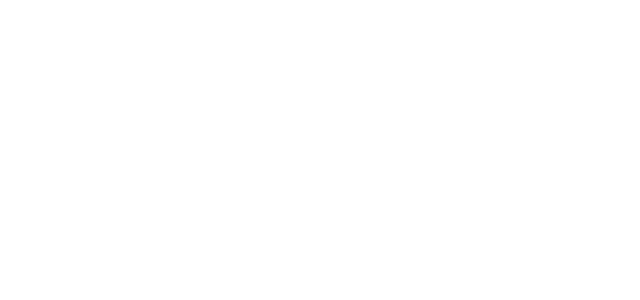
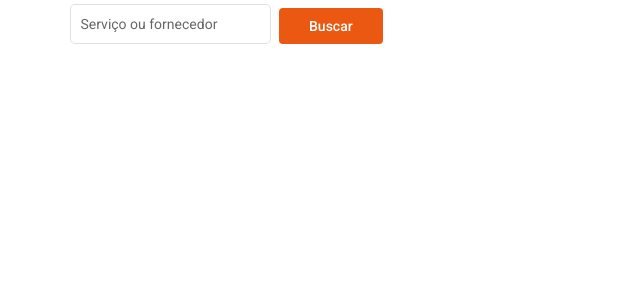
Before and after one commit to projetos1-marcai/marcai-web, an Angular app: page /search in a window 1280 px wide. Before the commit this address led to /. Shown: the top 300 px of the page, without its empty margins (0-640 px from the left). Built offline with nearby package versions, Linux system fonts and the light colour scheme.

Commit message:
Adicionada página de Busca (ainda não estilizada)

```diff
--- a/src/app/app-routing.module.ts
+++ b/src/app/app-routing.module.ts
@@ -3,10 +3,12 @@
 import { LandingComponent } from './core/layout/landing/landing.component';
 import { NgModule } from '@angular/core';
 import { RouterModule, Routes } from '@angular/router';
+import { SearchComponent } from './core/layout/search/search.component';
 
 const routes: Routes = [
   { path: '', component: LandingComponent },
   { path: 'home', component: HomeComponent },
+  { path: 'search', component: SearchComponent },
   {
     path: 'providers',
     loadChildren: () =>
@@ -29,4 +31,4 @@
   imports: [RouterModule.forRoot(routes)],
   exports: [RouterModule]
 })
-export class AppRoutingModule {}
+export class AppRoutingModule { }
--- a/src/app/core/core.module.ts
+++ b/src/app/core/core.module.ts
@@ -10,9 +10,10 @@
 import { FormsModule, ReactiveFormsModule } from '@angular/forms';
 import { MatFormFieldModule } from '@angular/material/form-field';
 import { MatInputModule } from '@angular/material/input';
+import { SearchComponent } from './layout/search/search.component';
 
 @NgModule({
-  declarations: [LayoutComponent, NavComponent, LandingComponent, HomeComponent],
+  declarations: [LayoutComponent, NavComponent, LandingComponent, HomeComponent, SearchComponent],
   imports: [
     CommonModule,
     RouterModule,
@@ -25,4 +26,4 @@
   ],
   exports: [LayoutComponent]
 })
-export class CoreModule {}
+export class CoreModule { }
--- /dev/null
+++ b/src/app/core/layout/search/search.component.html
@@ -0,0 +1,27 @@
+<div class="landing-container">
+    <div class="landing-content">
+        <div class="landing-content-section">
+            <div class="landing-content-section-wrapper layout-wrapper">
+                <div class="search-container">
+                    <form [formGroup]="searchForm" class="search-container-field">
+                        <mat-form-field appearance="outline" color="primary">
+                            <mat-label>Serviço ou fornecedor</mat-label>
+                            <input type="text" formControlName="search" matInput placeholder="Serviço ou fornecedor" />
+                        </mat-form-field>
+                        <button mat-flat-button class="custom-flat-button" (click)="handleSearch()"
+                            style="margin-left: 8px">
+                            Buscar
+                        </button>
+                    </form>
+                    <ul class="services-list">
+                        <li *ngFor="let service of services">
+                            <button type="button">
+                                <span class="title">{{service.titulo}}</span>
+                            </button>
+                        </li>
+                    </ul>
+                </div>
+            </div>
+        </div>
+    </div>
+</div>
--- /dev/null
+++ b/src/app/core/layout/search/search.component.ts
@@ -0,0 +1,56 @@
+import { Component, ElementRef, OnInit, ViewChild } from '@angular/core';
+import { FormControl, FormGroup } from '@angular/forms';
+import { ServicesService } from 'src/app/core/services/service/services.service';
+import { Service } from '../../models/service.model';
+
+@Component({
+  selector: 'app-search',
+  templateUrl: './search.component.html',
+  styleUrls: ['./search.component.scss']
+})
+export class SearchComponent implements OnInit {
+
+  services: Service[] = [];
+
+  b = [
+    { titulo: "a" },
+    { titulo: "B" },
+    { titulo: "a" },
+    { titulo: "a" },
+    { titulo: "a" },
+  ];
+
+  constructor(private servicesService: ServicesService) {
+  }
+
+  searchForm = new FormGroup({
+    search: new FormControl('')
+  });
+
+  ngOnInit(): void { }
+
+  handleLocation(): void { }
+
+  handleLogin(): void { }
+
+  handleRegistration(): void { }
+
+  handleSearch(): void {
+    const value = this.searchForm.value["search"];
+
+    if (value.trim() !== "") {
+      this.servicesService.findBySubstring(value).subscribe(services => {
+        this.services = services;
+
+        console.log(services);
+        console.log(this.services);
+        console.log(this.b);
+
+      })
+    }
+  }
+
+  goToServices(): void { }
+
+  goToProviders(): void { }
+}
--- /dev/null
+++ b/src/app/core/models/service.model.ts
@@ -0,0 +1,3 @@
+export interface Service {
+    titulo: string;
+}
--- /dev/null
+++ b/src/app/core/services/service/services.service.ts
@@ -0,0 +1,27 @@
+import { Injectable } from '@angular/core';
+import { HttpClient } from '@angular/common/http';
+import { Service } from '../../models/service.model';
+import { map, Observable } from 'rxjs';
+
+@Injectable({
+    providedIn: 'root'
+})
+export class ServicesService {
+
+    baseUrl = "https://marcai-projetos1-prod.herokuapp.com/service/";
+
+    //search/lui
+
+    constructor(private http: HttpClient) { }
+
+    findAll(): Observable<Service[]> {
+        return this.http.get<Service[]>("https://marcai-projetos1-prod.herokuapp.com/services")
+    }
+
+    findBySubstring(substring: String): Observable<Service[]> {
+        return this.http.get<{ services: Service[] }>(`https://marcai-projetos1-prod.herokuapp.com/service/search/${substring}`).pipe(
+            map(data => data.services)
+        );
+    }
+
+}
```
Also changed, not shown: src/app/app.module.ts (+7 -2 lines), src/app/core/layout/landing/landing.component.html (+3 -18 lines), src/app/core/layout/landing/landing.component.ts (+9 -8 lines), src/app/core/layout/search/search.component.scss (added), tsconfig.json (line endings or trailing spaces), 2 other files (tests, documents, lock files or other folders).
